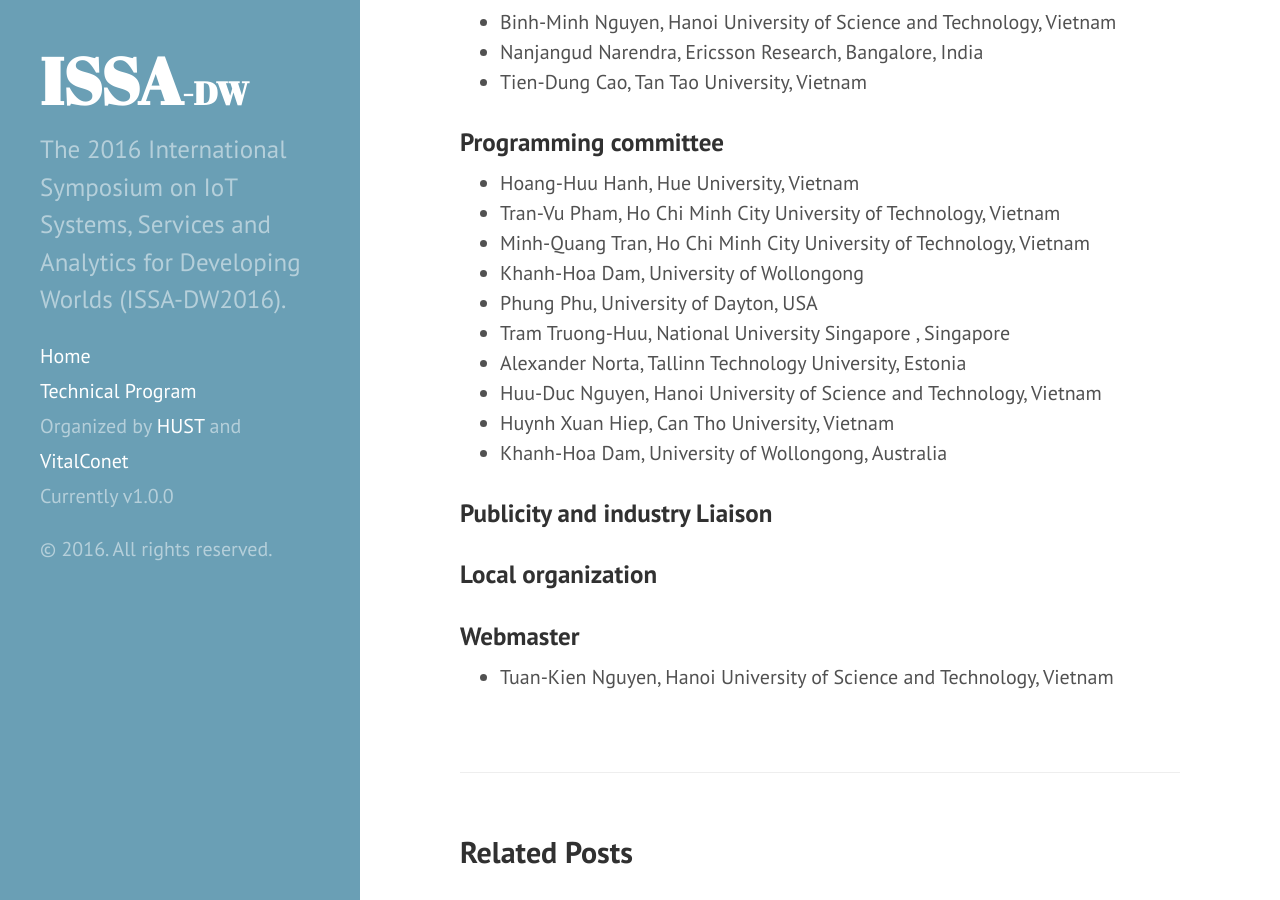
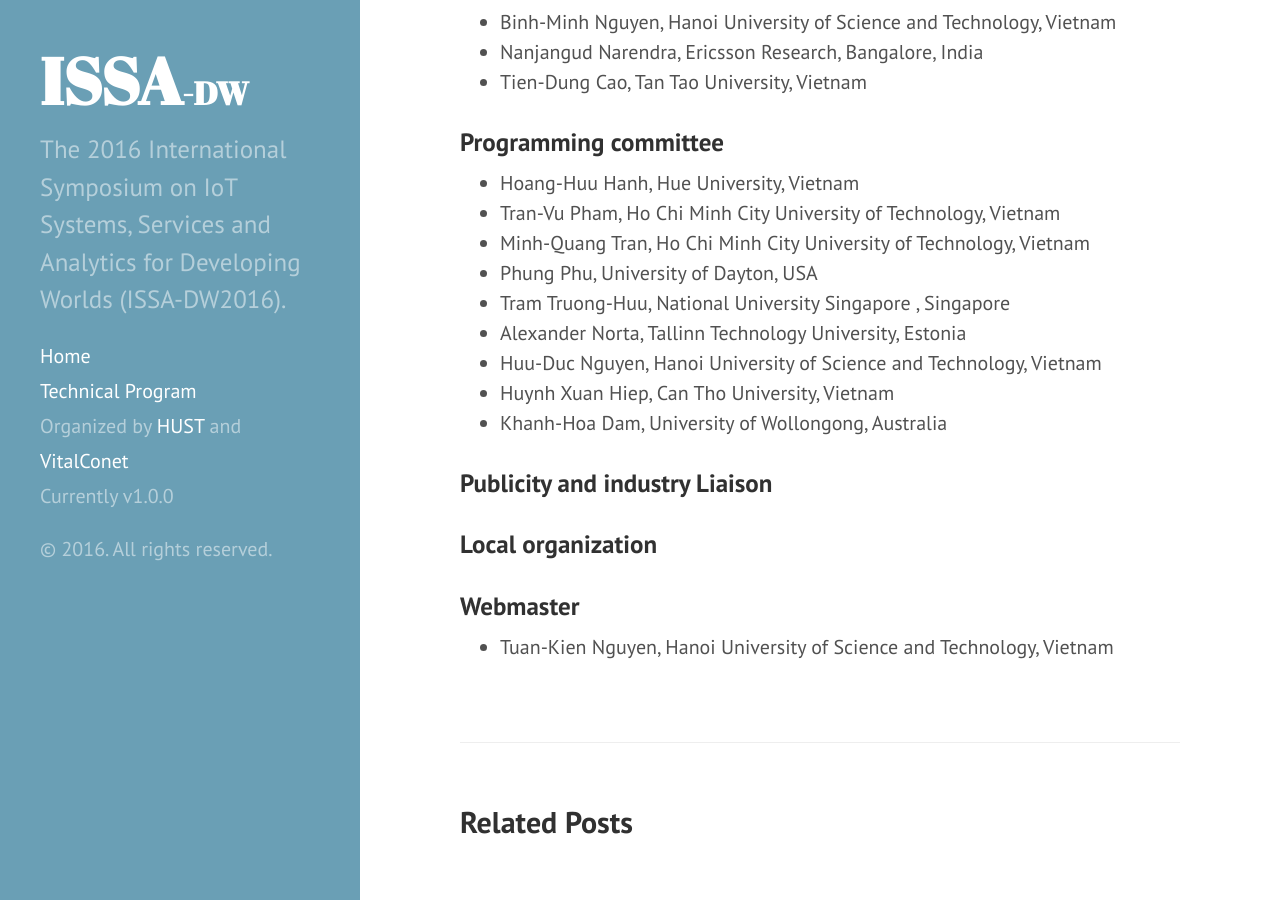
Before and after one commit to issadw/issadw.github.io, a Jekyll site: the page built from _posts/2016-05-29-introduction.md, in a window 1280 px wide and 900 px high, scrolled down 3289 px. Built offline with Jekyll 4.4.1, drawn with Linux system fonts in a browser that asks for light colours; some of the changed lines change nothing that is shown.

Commit message:
update 1st post

```diff
--- a/_posts/2016-05-29-introduction.md
+++ b/_posts/2016-05-29-introduction.md
@@ -95,7 +95,7 @@
 
 The symposium calls for working papers. Authors should submit an extended abstract (maximum 3 pages in Springer style) by the deadline through easychair.  Accepted abstracts and slides will be made available in the website. All accepted working papers in the symposium will be invited to submit a full paper for considering in a special issue in the [Vietnam Journal of Computer Science](http://link.springer.com/journal/40595). This issue will publish 5-6 papers.  The editors of this special issue will be **Hong-Linh Truong, Nanjangud Narendra, and Aditya Ghose.**
 
-Submission via [EasyChair](https://easychair.org/account/signin.cgi)
+Submission via [EasyChair](https://easychair.org/conferences/?conf=issadw2016)
 
 ## Organization
 
@@ -121,7 +121,6 @@
 * Hoang-Huu Hanh, Hue University, Vietnam
 * Tran-Vu Pham, Ho Chi Minh City University of Technology, Vietnam
 * Minh-Quang Tran, Ho Chi Minh City University of Technology, Vietnam
-* Khanh-Hoa Dam, University of Wollongong
 * Phung Phu, University of Dayton, USA
 * Tram Truong-Huu, National University Singapore , Singapore
 * Alexander Norta, Tallinn Technology University, Estonia
```
